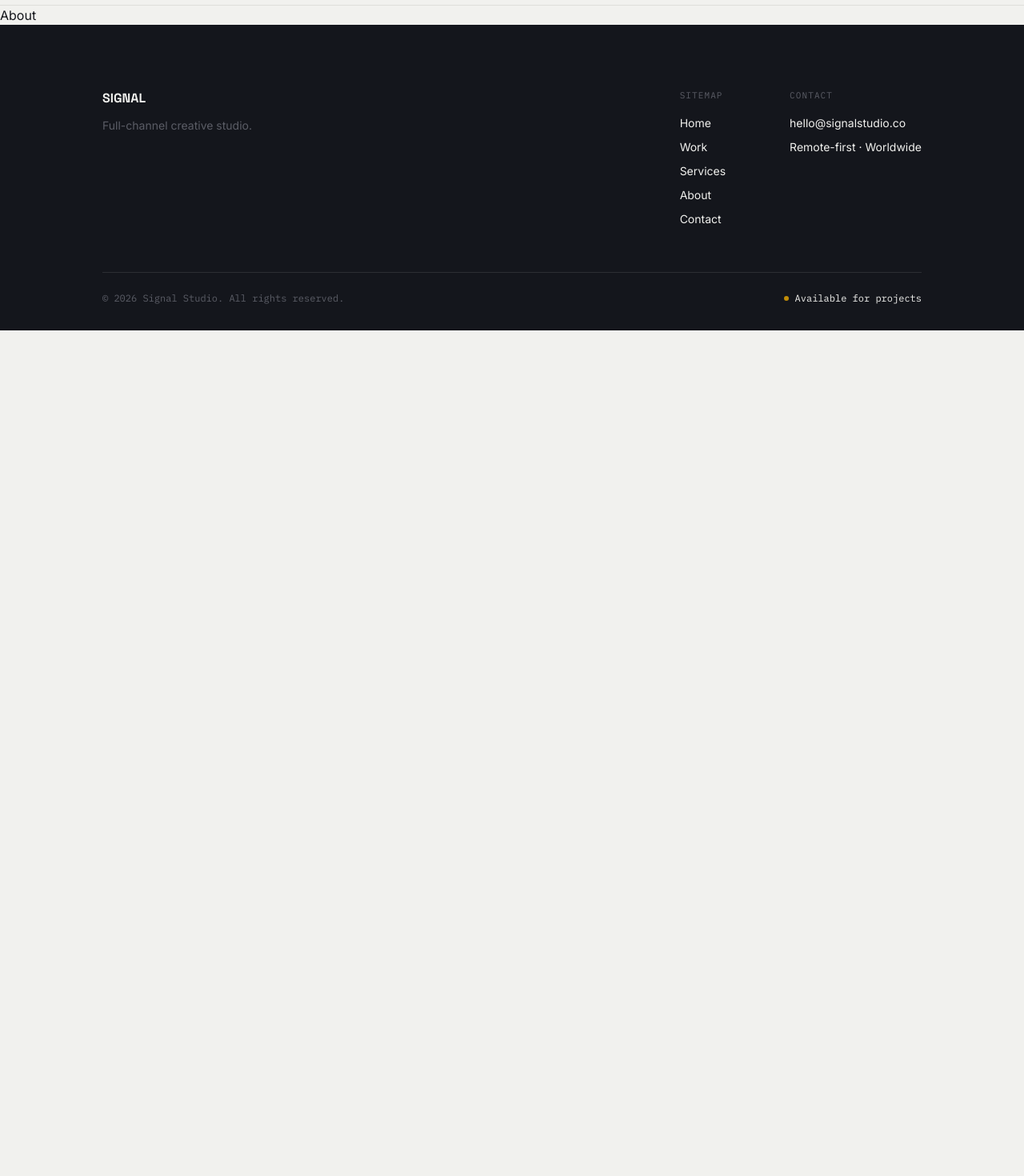
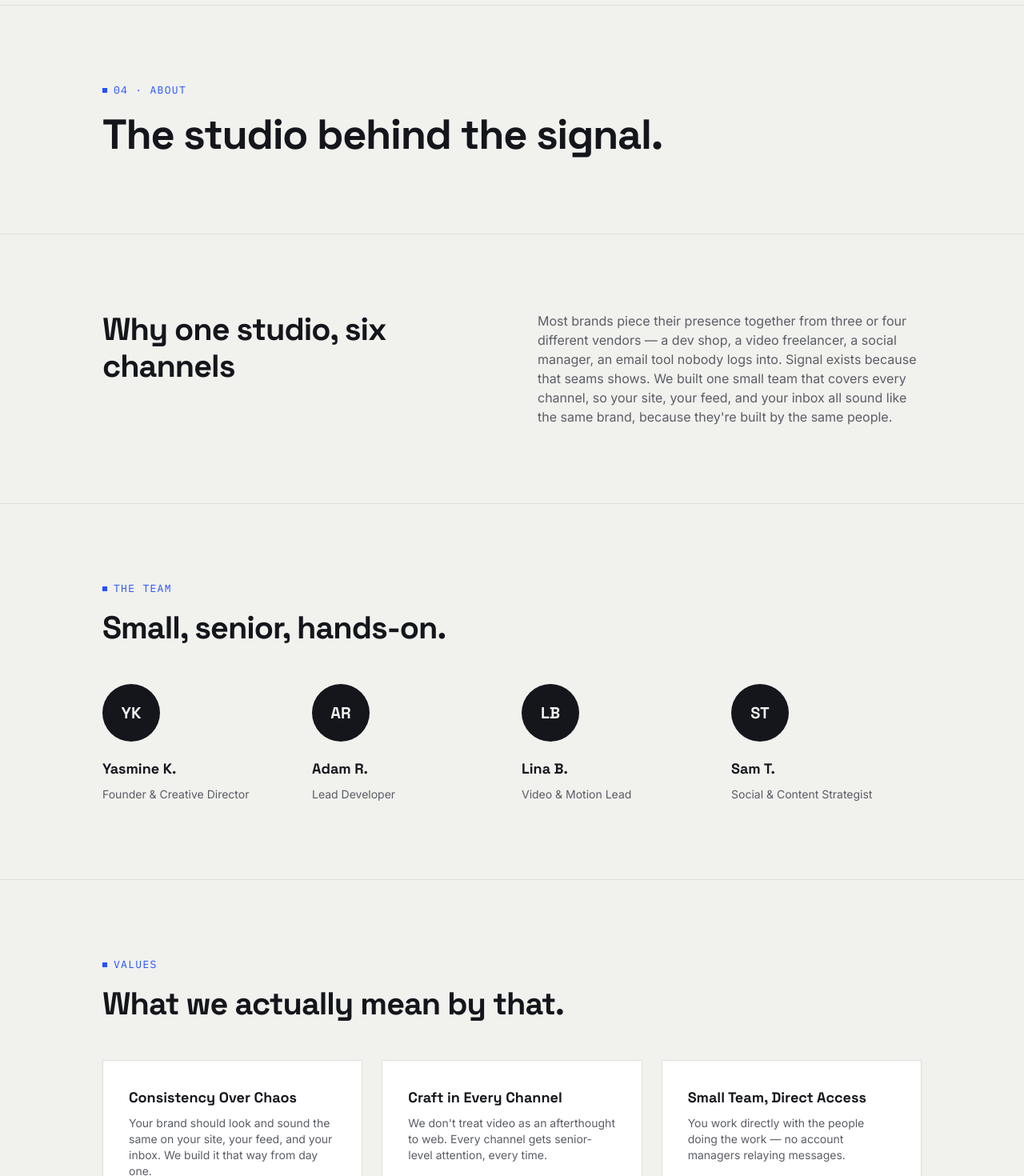
Before and after one commit to abdelhafid37/signal, a Next.js app: page /about in a window 1280 px wide. Shown: the part 80-1550 px from the top of the page at 80% size. Before the commit the page ends 800 px from the top, so only its background shows below. Built offline with nearby package versions, Linux system fonts and the light colour scheme.

Commit message:
feat: build About page

```diff
--- a/src/app/(marketing)/about/page.tsx
+++ b/src/app/(marketing)/about/page.tsx
@@ -1,3 +1,79 @@
-export default function About() {
-  return <h1>About</h1>;
+import Container from "@/components/ui/Container";
+import Eyebrow from "@/components/ui/Eyebrow";
+import Heading from "@/components/ui/Heading";
+import { team, values } from "@/lib/data";
+
+export default function AboutPage() {
+  return (
+    <>
+      <section>
+        <Container className="py-16 xl:py-24">
+          <Eyebrow>04 · About</Eyebrow>
+          <Heading as="h1" size="l">
+            The studio behind the signal.
+          </Heading>
+        </Container>
+      </section>
+
+      <section>
+        <Container className="flex flex-col gap-6 py-16 border-t xl:py-24 border-border xl:grid xl:grid-cols-2 xl:gap-16">
+          <Heading as="h2" size="m" className="mb-5 xl:mb-6">
+            Why one studio, six channels
+          </Heading>
+          <p className="font-body text-ink-soft xl:hidden">
+            Most brands piece their presence together from three or four vendors. Signal is one small team covering
+            every channel, so your site, feed, and inbox sound like the same brand.
+          </p>
+          <p className="hidden xl:block font-body text-ink-soft">
+            Most brands piece their presence together from three or four different vendors — a dev shop, a video
+            freelancer, a social manager, an email tool nobody logs into. Signal exists because that seams shows. We
+            built one small team that covers every channel, so your site, your feed, and your inbox all sound like the
+            same brand, because they&apos;re built by the same people.
+          </p>
+        </Container>
+      </section>
+
+      <section>
+        <Container className="py-16 border-t xl:py-24 border-border">
+          <Eyebrow>The team</Eyebrow>
+          <Heading as="h2" size="m" className="mb-7 md:mb-8 xl:mb-12">
+            Small, senior, hands-on.
+          </Heading>
+
+          <div className="grid grid-cols-1 gap-4 md:grid-cols-2 xl:grid-cols-4 xl:gap-6">
+            {team.map((person) => (
+              <div key={person.name} className="flex items-center gap-4 xl:block">
+                <div className="size-14 xl:size-[72px] rounded-full bg-ink text-bg flex items-center justify-center font-display font-bold text-base xl:text-xl mb-0 xl:mb-5 shrink-0">
+                  {person.initials}
+                </div>
+                <div>
+                  <h3 className="font-display font-bold text-lg mb-0.5 xl:mb-2">{person.name}</h3>
+                  <p className="text-sm font-body text-ink-soft">{person.role}</p>
+                </div>
+              </div>
+            ))}
+          </div>
+        </Container>
+      </section>
+
+      <section>
+        <Container className="py-16 border-t xl:py-24 border-border">
+          <Eyebrow>Values</Eyebrow>
+          <Heading as="h2" size="m" className="mb-7 md:mb-8 xl:mb-12">
+            What we actually mean by that.
+          </Heading>
+
+          <div className="grid gap-6 md:grid-cols-2 xl:grid-cols-3">
+            {values.map((value) => (
+              <div key={value.title} className="p-8 border border-border bg-surface">
+                <h3 className="mb-2 text-lg font-bold font-display">{value.title}</h3>
+                <p className="text-sm font-body text-ink-soft xl:hidden">{value.descriptionShort}</p>
+                <p className="hidden text-sm xl:block font-body text-ink-soft">{value.description}</p>
+              </div>
+            ))}
+          </div>
+        </Container>
+      </section>
+    </>
+  );
 }
--- a/src/lib/data.ts
+++ b/src/lib/data.ts
@@ -173,3 +173,30 @@ export const process = [
     descriptionShort: "Shipped, monitored, ready to run.",
   },
 ];
+
+export const team = [
+  { initials: "YK", name: "Yasmine K.", role: "Founder & Creative Director" },
+  { initials: "AR", name: "Adam R.", role: "Lead Developer" },
+  { initials: "LB", name: "Lina B.", role: "Video & Motion Lead" },
+  { initials: "ST", name: "Sam T.", role: "Social & Content Strategist" },
+];
+
+export const values = [
+  {
+    title: "Consistency Over Chaos",
+    description:
+      "Your brand should look and sound the same on your site, your feed, and your inbox. We build it that way from day one.",
+    descriptionShort: "Site, feed, and inbox — one brand voice, built by one team.",
+  },
+  {
+    title: "Craft in Every Channel",
+    description:
+      "We don't treat video as an afterthought to web. Every channel gets senior-level attention, every time.",
+    descriptionShort: "Every channel gets senior-level attention, every time.",
+  },
+  {
+    title: "Small Team, Direct Access",
+    description: "You work directly with the people doing the work — no account managers relaying messages.",
+    descriptionShort: "You work with the people doing the work. No middlemen.",
+  },
+];
```
